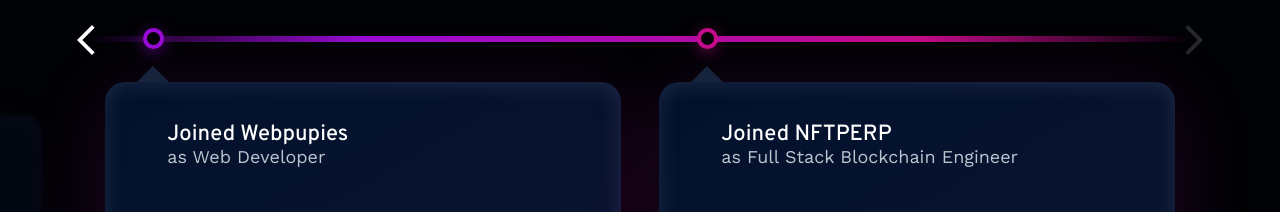
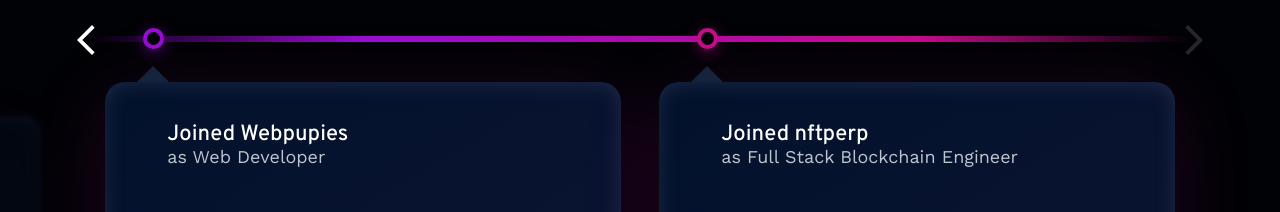
Before and after one commit to dexv2/my-portfolio, a Next.js app: page / in a window 1280 px wide. Shown: the part 4784-4996 px from the top of the page. Built offline with nearby package versions, Linux system fonts and the light colour scheme; a web font is replaced by a local one.

Commit message:
Update project

```diff
--- a/src/shared/data/roadmap.ts
+++ b/src/shared/data/roadmap.ts
@@ -37,7 +37,7 @@
   },
   {
     groupName: `07/2021 - Present`,
-    groupTitle: `Joined NFTPERP`,
+    groupTitle: `Joined nftperp`,
     groupPosition: `as Full Stack Blockchain Engineer`,
     groupItems: [
       { name: Translation.en.section.roadmap.nftperp.item1, status: MilestoneStatus.Achieved },
```
